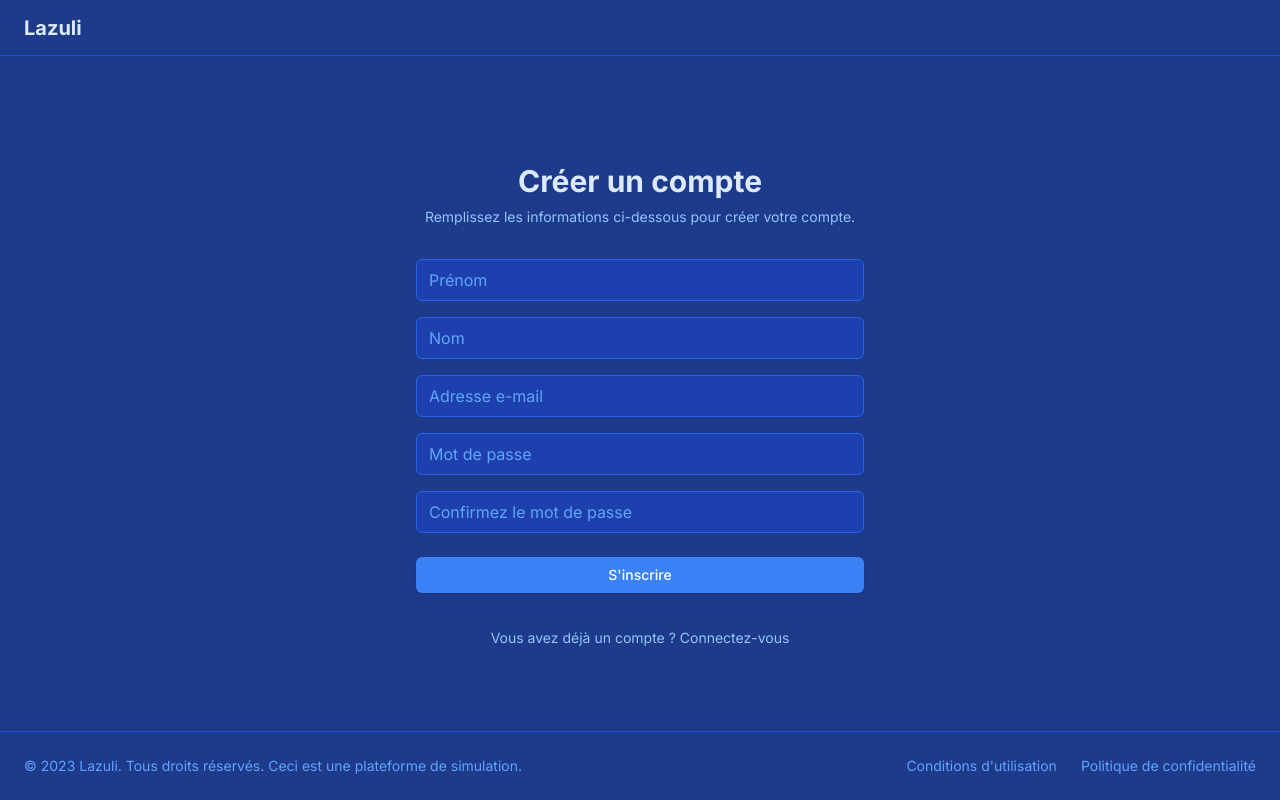
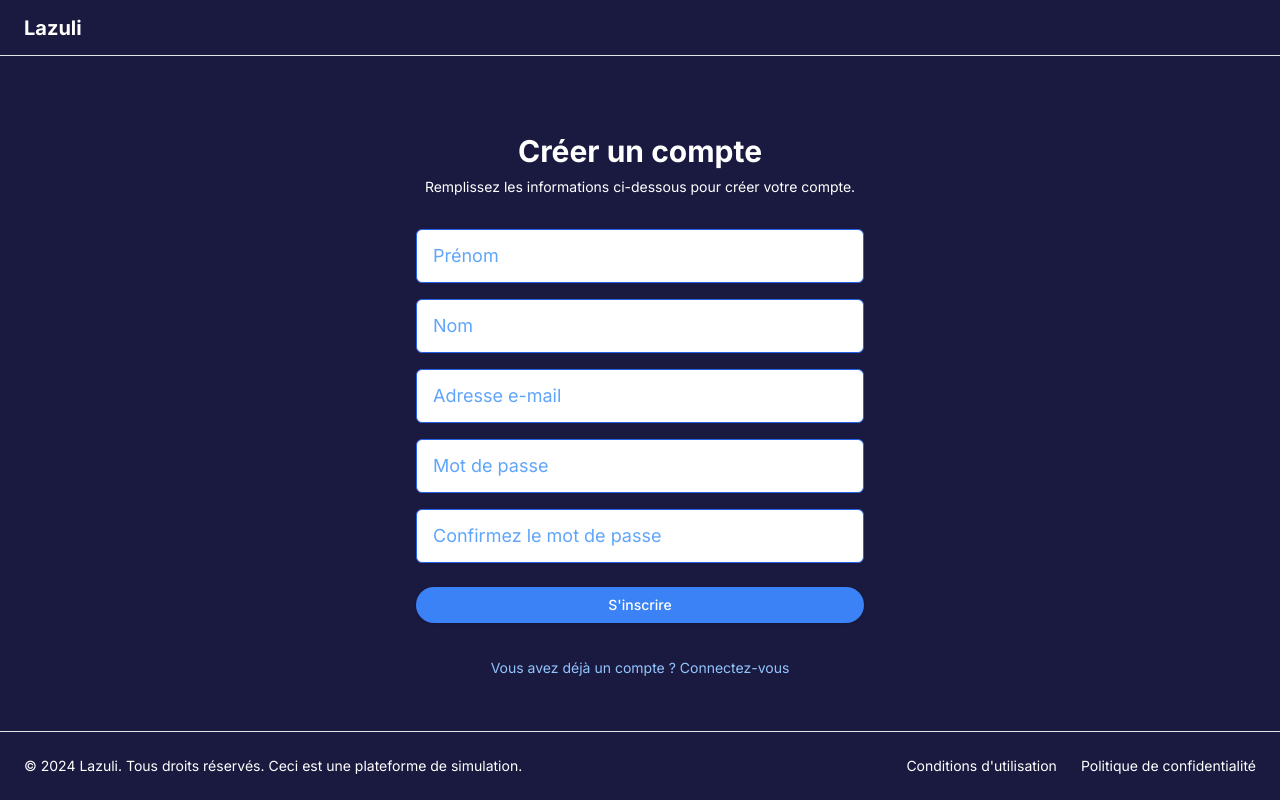
Before and after one commit to BdeB-Org/projet-de-session-equipe-ishowcode, a Next.js app in the folder lazuli/: page /SignUp in a window 1280 px wide. Built offline with nearby package versions, Linux system fonts and the light colour scheme.

Commit message:
Modification d'animaiton et la couleur du page

```diff
--- a/lazuli/app/SignUp/page.tsx
+++ b/lazuli/app/SignUp/page.tsx
@@ -8,8 +8,8 @@ import { useState } from "react";
 
 export default function SignupPage() {
   return (
-    <div className="flex flex-col min-h-screen bg-blue-900 text-blue-100 fade-in">
-      <header className="px-4 lg:px-6 h-14 flex items-center border-b border-blue-700">
+    <div className="flex flex-col min-h-screen bg-[#1a1a40] text-white fade-in">
+      <header className="px-4 lg:px-6 h-14 flex items-center border-b border-black-700">
         <Link className="flex items-center justify-center" href="/">
           <span className="font-bold text-xl slide-down">Lazuli</span>
         </Link>
@@ -18,7 +18,7 @@ export default function SignupPage() {
         <div className="w-full max-w-md space-y-8">
           <div className="text-center">
             <h2 className="mt-6 text-3xl font-bold slide-down">Créer un compte</h2>
-            <p className="mt-2 text-sm text-blue-300 slide-down">
+            <p className="mt-2 text-sm  slide-down">
               Remplissez les informations ci-dessous pour créer votre compte.
             </p>
           </div>
@@ -34,7 +34,7 @@ export default function SignupPage() {
                   type="text"
                   autoComplete="name"
                   required
-                  className="bg-blue-800 text-blue-100 placeholder-blue-400 focus:ring focus:ring-blue-500"
+                  className="bg-white text-blue-100 placeholder-blue-400 focus:ring rounded-full text-lg py-3 px-4"
                   placeholder="Prénom"
                 />
               </div>
@@ -48,7 +48,7 @@ export default function SignupPage() {
                   type="text"
                   autoComplete="name"
                   required
-                  className="bg-blue-800 text-blue-100 placeholder-blue-400 focus:ring focus:ring-blue-500"
+                  className="bg-white text-blue-100 placeholder-blue-400 focus:ring rounded-full text-lg py-3 px-4"
                   placeholder="Nom"
                 />
               </div>
@@ -62,7 +62,7 @@ export default function SignupPage() {
                   type="email"
                   autoComplete="email"
                   required
-                  className="bg-blue-800 text-blue-100 placeholder-blue-400 focus:ring focus:ring-blue-500"
+                  className="bg-white text-white-100 placeholder-blue-400 focus:ring rounded-full text-lg py-3 px-4"
                   placeholder="Adresse e-mail"
                 />
               </div>
@@ -76,7 +76,7 @@ export default function SignupPage() {
                   type="password"
                   autoComplete="new-password"
                   required
-                  className="bg-blue-800 text-blue-100 placeholder-blue-400 focus:ring focus:ring-blue-500"
+                  className="bg-white text-blue-100 placeholder-blue-400 focus:ring rounded-full text-lg py-3 px-4"
                   placeholder="Mot de passe"
                 />
               </div>
@@ -90,33 +90,35 @@ export default function SignupPage() {
                   type="password"
                   autoComplete="new-password"
                   required
-                  className="bg-blue-800 text-blue-100 placeholder-blue-400 focus:ring focus:ring-blue-500"
+                  className="bg-white text-blue-100 placeholder-blue-400 focus:ring rounded-full text-lg py-3 px-4"
                   placeholder="Confirmez le mot de passe"
                 />
               </div>
             </div>
+            <div className="slide-down-form6">
+            <div className="hover:animate-pulse">
+                <Button type="submit" className="w-full bg-blue-500 text-white hover:bg-blue-600 transition-all duration-300 rounded-full text-sm py-2 px-3">
+                S'inscrire
+                </Button>
+            </div>
 
-            <div className="hover:animate-pulse">
-              <Button type="submit" className="w-full bg-blue-500 text-white hover:bg-blue-600 transition-all duration-300">
-                S'inscrire
-              </Button>
             </div>
           </form>
-          <div className="text-center">
+          <div className="text-center slide-down-form7">
             <Link className="text-sm text-blue-300 hover:text-blue-200" href="/login">
               Vous avez déjà un compte ? Connectez-vous
             </Link>
           </div>
         </div>
       </main>
-      <footer className="py-6 px-4 md:px-6 border-t border-blue-700">
+      <footer className="py-6 px-4 md:px-6 border-t border-white-700">
         <div className="container mx-auto flex flex-col sm:flex-row justify-between items-center">
-          <p className="text-sm text-blue-400">© 2023 Lazuli. Tous droits réservés. Ceci est une plateforme de simulation.</p>
+          <p className="text-sm text-white-400">© 2024 Lazuli. Tous droits réservés. Ceci est une plateforme de simulation.</p>
           <nav className="flex gap-4 sm:gap-6 mt-4 sm:mt-0">
-            <Link className="text-sm text-blue-400 hover:text-blue-300" href="#">
+            <Link className="text-sm text-white-400 hover:text-blue-300" href="#">
               Conditions d'utilisation
             </Link>
-            <Link className="text-sm text-blue-400 hover:text-blue-300" href="#">
+            <Link className="text-sm text-white-400 hover:text-blue-300" href="#">
               Politique de confidentialité
             </Link>
           </nav>
@@ -151,7 +153,12 @@ export default function SignupPage() {
           .slide-down-form5 {
           animation: slideDown 3.4s ease-in-out;
         }
-
+        .slide-down-form6 {
+          animation: slideUp 1.5s ease-in-out;
+        }
+          .slide-down-form7 {
+          animation: slideUp 2s ease-in-out;
+        }
         @keyframes fadeIn {
           from {
             opacity: 0.5;
@@ -171,6 +178,16 @@ export default function SignupPage() {
             opacity: 1;
           }
         }
+          @keyframes slideUp {
+          from {
+            transform: translateY(100px);
+            opacity: 0;
+          }
+          to {
+            transform: translateY(0);
+            opacity: 1;
+          }
+        }
       `}</style>
     </div>
   );
```
